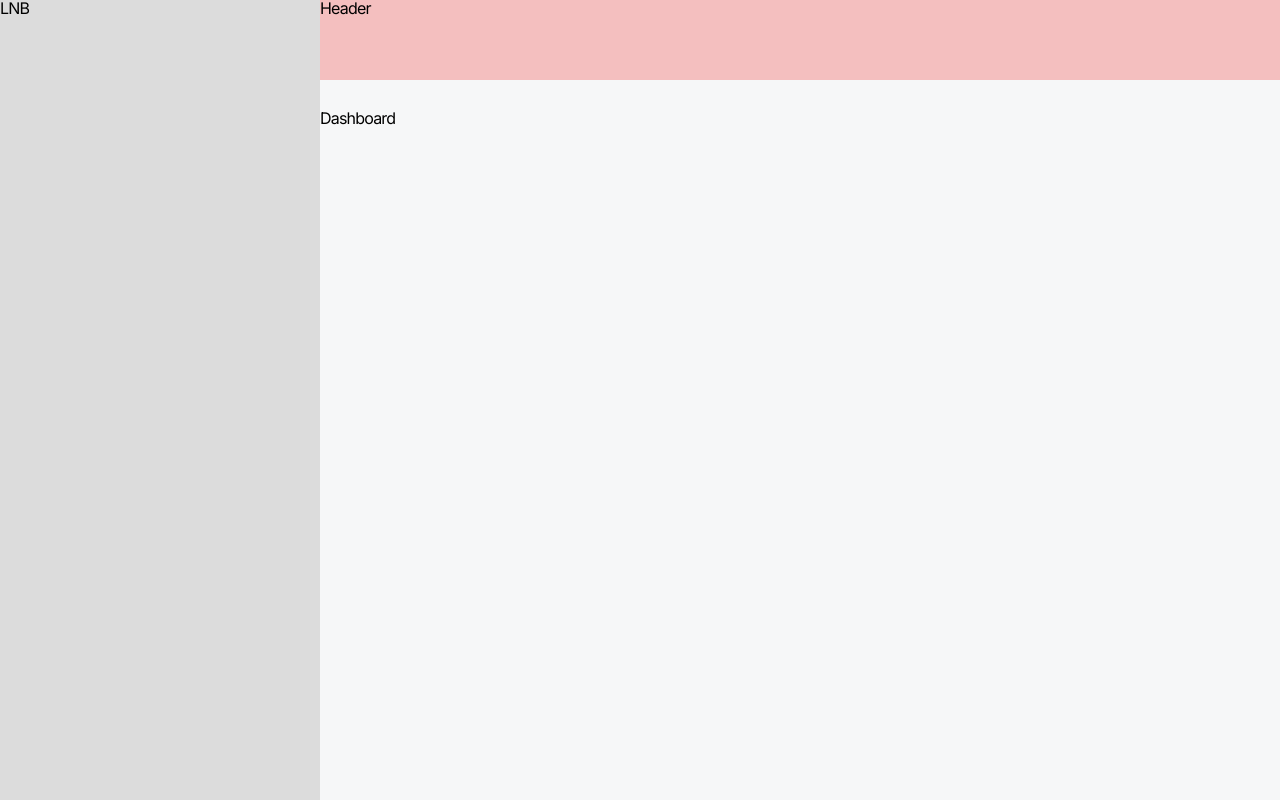
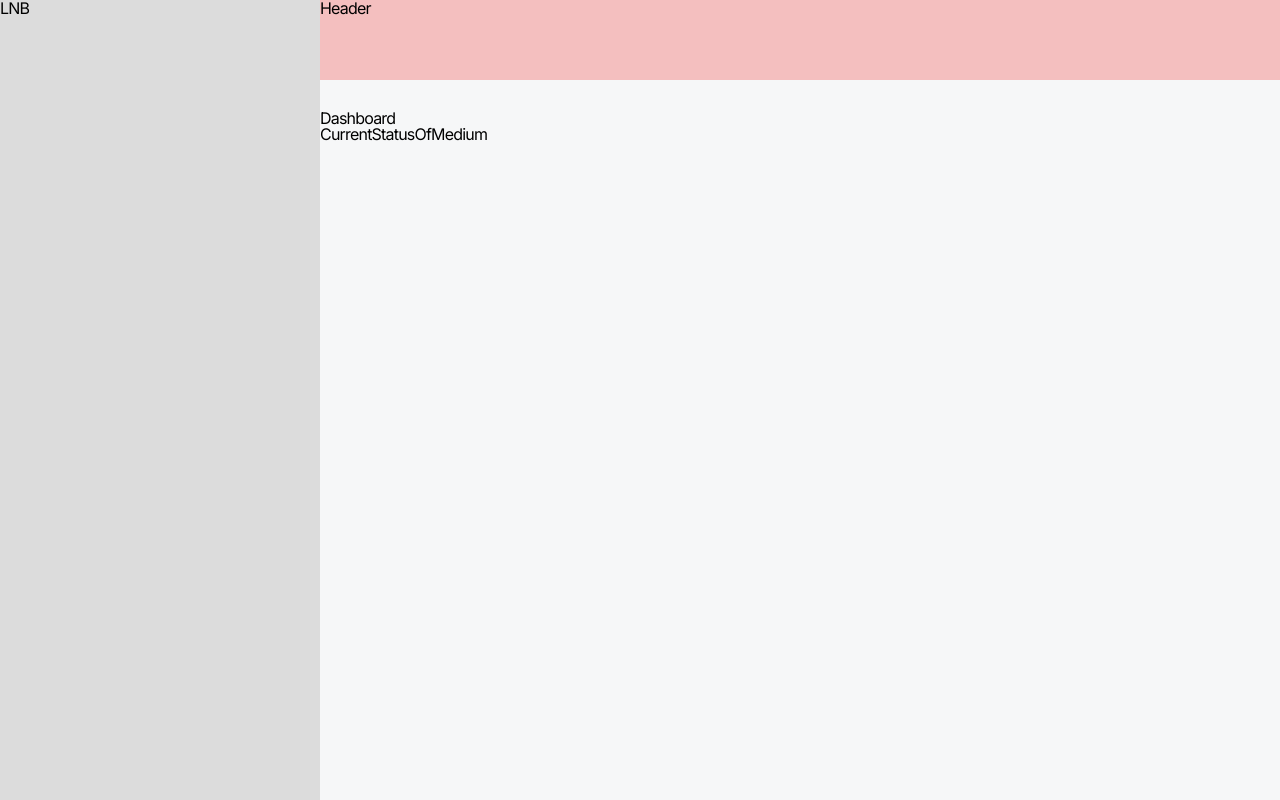
Before and after one commit to jsg0629/WOB-madup-assignment-Bteam, a React (Create React App) app: page / in a window 1280 px wide. Shown: the top 800 px of the page. Built offline with nearby package versions, Linux system fonts and the light colour scheme; a web font is replaced by a local one.

Commit message:
docs: CurrentStatusOfMedium component추가

```diff
--- a/package.json
+++ b/package.json
@@ -7,7 +7,7 @@
     "build": "react-scripts build",
     "test": "react-scripts test",
     "eject": "react-scripts eject",
-    "serve-json": "json-server --watch db.json --port 1004"
+    "serve-json": "json-server --watch db.json --port 3004"
   },
   "eslintConfig": {
     "extends": [
--- /dev/null
+++ b/src/routes/Dashboard/MediaCurrentStatus/CurrentStatusOfMedium.tsx
@@ -0,0 +1,8 @@
+import React from 'react'
+import styles from './CurrentStatusOfMedium.module.scss'
+
+const CurrentStatusOfMedium = () => {
+  return <div>CurrentStatusOfMedium</div>
+}
+
+export default CurrentStatusOfMedium
--- a/src/routes/Dashboard/index.tsx
+++ b/src/routes/Dashboard/index.tsx
@@ -1,7 +1,12 @@
 import styles from './dashboard.module.scss'
+import CurrentStatusOfMedium from './MediaCurrentStatus/CurrentStatusOfMedium'
 
 const Dashboard = (): JSX.Element => {
-  return <div>Dashboard</div>
+  return (
+    <div>
+      <div>Dashboard</div>
+      <CurrentStatusOfMedium />
+    </div>
+  )
 }
-
 export default Dashboard
```
Also changed, not shown: src/routes/Dashboard/MediaCurrentStatus/CurrentStatusOfMedium.module.scss (added).
